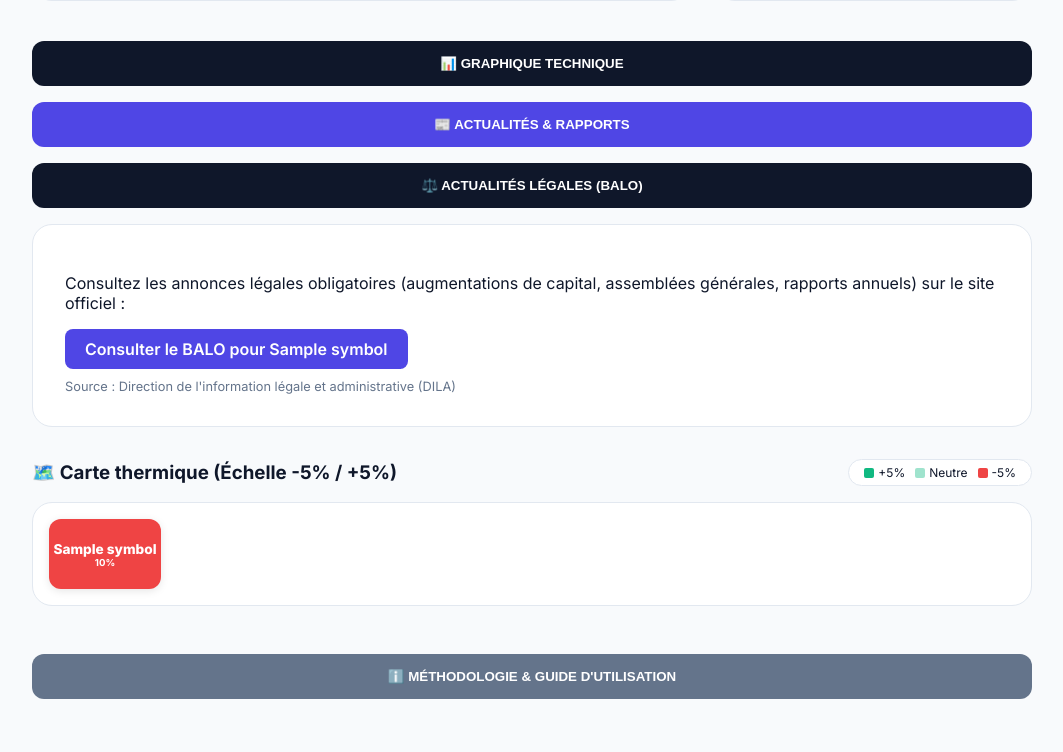
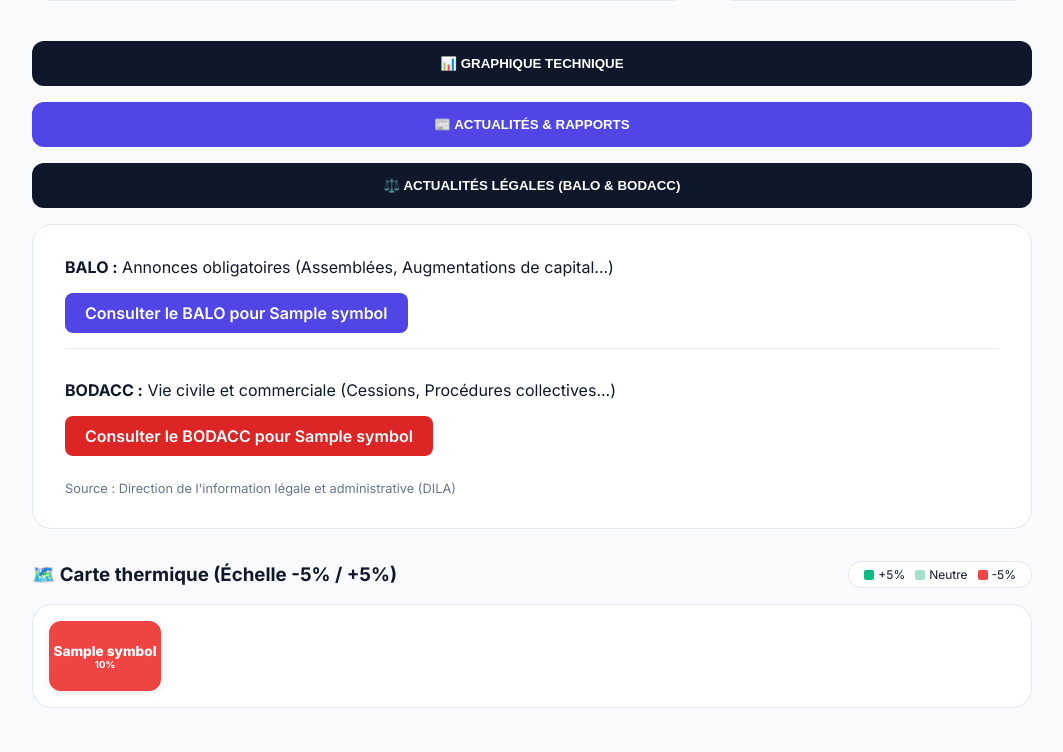
Before and after one commit to admin5004/trade-analyser-bourse, a Flask app: template templates/index.html in a window 1280 px wide, after a click on "⚖️ ACTUALITÉS LÉGALES (BALO & BODACC)". Shown: the part 765-1517 px from the top of the page, without its empty margins (108-1171 px from the left). Run offline with Flask 3, Linux system fonts and the light colour scheme; the template is opened without the code that fills it: most values are stand-ins (such as "Sample title", 1, 10 or a date in 2020).

Commit message:
Fix: Gestion dynamique des devises et intégration du BODACC

```diff
--- a/app.py
+++ b/app.py
@@ -16,11 +16,20 @@ import yfinance as yf
 from core.database import init_db, get_db_connection
 from core.analysis import analyze_stock, analyze_sentiment, create_stock_chart
 from core.market import MARKET_STATE, market_lock, fetch_market_data_job, get_global_context
-from core.legal import get_company_legal_info, fetch_balo_news
+from core.legal import get_company_legal_info, fetch_balo_news, fetch_bodacc_news
 
 # --- CONFIGURATION ---
 load_dotenv()
 os.environ['QT_QPA_PLATFORM'] = 'offscreen'
+
+CURRENCY_MAP = {
+    'USD': '$',
+    'EUR': '€',
+    'GBP': '£',
+    'JPY': '¥',
+    'CHF': 'CHF',
+    'CAD': 'CA$',
+}
 
 logging.basicConfig(level=logging.INFO, format='%(asctime)s - %(name)s - %(levelname)s - %(message)s')
 logger = logging.getLogger("TradingApp")
@@ -174,9 +183,20 @@ def ultra_analyze():
     sentiment_score, sentiment_label = analyze_sentiment(news_list)
     top_sectors, _ = get_global_context()
 
-    # Infos Légales (BALO, Site Web)
+    # Infos Légales (BALO, BODACC, Site Web)
     legal_info = get_company_legal_info(symbol)
     balo_news = fetch_balo_news(symbol, legal_info['name'] if legal_info else None)
+    bodacc_news = fetch_bodacc_news(symbol, legal_info['name'] if legal_info else None)
+
+    # Détection Devise
+    currency_code = 'EUR'
+    try:
+        if df is not None and not df.empty:
+            # yfinance stocke souvent la devise dans info ou metadata
+            ticker_obj = yf.Ticker(symbol)
+            currency_code = ticker_obj.info.get('currency', 'EUR')
+    except: pass
+    currency_symbol = CURRENCY_MAP.get(currency_code, currency_code)
 
     context = {
         'symbol': symbol,
@@ -193,7 +213,7 @@ def ultra_analyze():
         'sector': info.get('sector', 'N/A') if info else 'N/A',
         'pe_ratio': info.get('pe') if info and info.get('pe') else None,
         'div_yield': info.get('yield') if info and info.get('yield') else None,
-        'currency_symbol': "€",
+        'currency_symbol': currency_symbol,
         'stock_chart_div': create_stock_chart(df, symbol) if df is not None else "",
         'top_sectors': top_sectors,
         'heatmap_data': heatmap_data,
@@ -202,6 +222,7 @@ def ultra_analyze():
         'last_update': MARKET_STATE['last_update'],
         'news': news_list,
         'balo_news': balo_news,
+        'bodacc_news': bodacc_news,
         'website_url': legal_info.get('website') if legal_info else None,
         'analyst_recommendation': analyst_info,
         'sentiment_score': sentiment_score,
--- a/templates/index.html
+++ b/templates/index.html
@@ -193,13 +193,25 @@
                 {% endif %}
 
                 {% if balo_news %}
-                <button class="accordion-btn" style="background: #0f172a;" onclick="toggleSection('legal-area')">⚖️ ACTUALITÉS LÉGALES (BALO)</button>
+                <button class="accordion-btn" style="background: #0f172a;" onclick="toggleSection('legal-area')">⚖️ ACTUALITÉS LÉGALES (BALO & BODACC)</button>
                 <div id="legal-area" class="accordion-content">
-                    <div style="padding: 1rem;">
-                        <p>Consultez les annonces légales obligatoires (augmentations de capital, assemblées générales, rapports annuels) sur le site officiel :</p>
-                        <a href="{{ balo_news.link }}" target="_blank" style="display: inline-block; background: var(--primary); color: white; padding: 10px 20px; border-radius: 8px; text-decoration: none; font-weight: 600;">
-                            Consulter le BALO pour {{ symbol }}
-                        </a>
+                    <div style="padding: 1rem; display: flex; flex-direction: column; gap: 15px;">
+                        <div>
+                            <p style="margin-top:0;"><strong>BALO :</strong> Annonces obligatoires (Assemblées, Augmentations de capital...)</p>
+                            <a href="{{ balo_news.link }}" target="_blank" style="display: inline-block; background: var(--primary); color: white; padding: 10px 20px; border-radius: 8px; text-decoration: none; font-weight: 600;">
+                                Consulter le BALO pour {{ symbol }}
+                            </a>
+                        </div>
+
+                        {% if bodacc_news %}
+                        <div style="border-top: 1px solid #eee; padding-top: 15px;">
+                            <p><strong>BODACC :</strong> Vie civile et commerciale (Cessions, Procédures collectives...)</p>
+                            <a href="{{ bodacc_news.link }}" target="_blank" style="display: inline-block; background: #dc2626; color: white; padding: 10px 20px; border-radius: 8px; text-decoration: none; font-weight: 600;">
+                                Consulter le BODACC pour {{ symbol }}
+                            </a>
+                        </div>
+                        {% endif %}
+
                         <div style="font-size: 0.8rem; color: #64748b; margin-top: 10px;">Source : Direction de l'information légale et administrative (DILA)</div>
                     </div>
                 </div>
```
Also changed, not shown: core/legal.py (+11 -9 lines).
